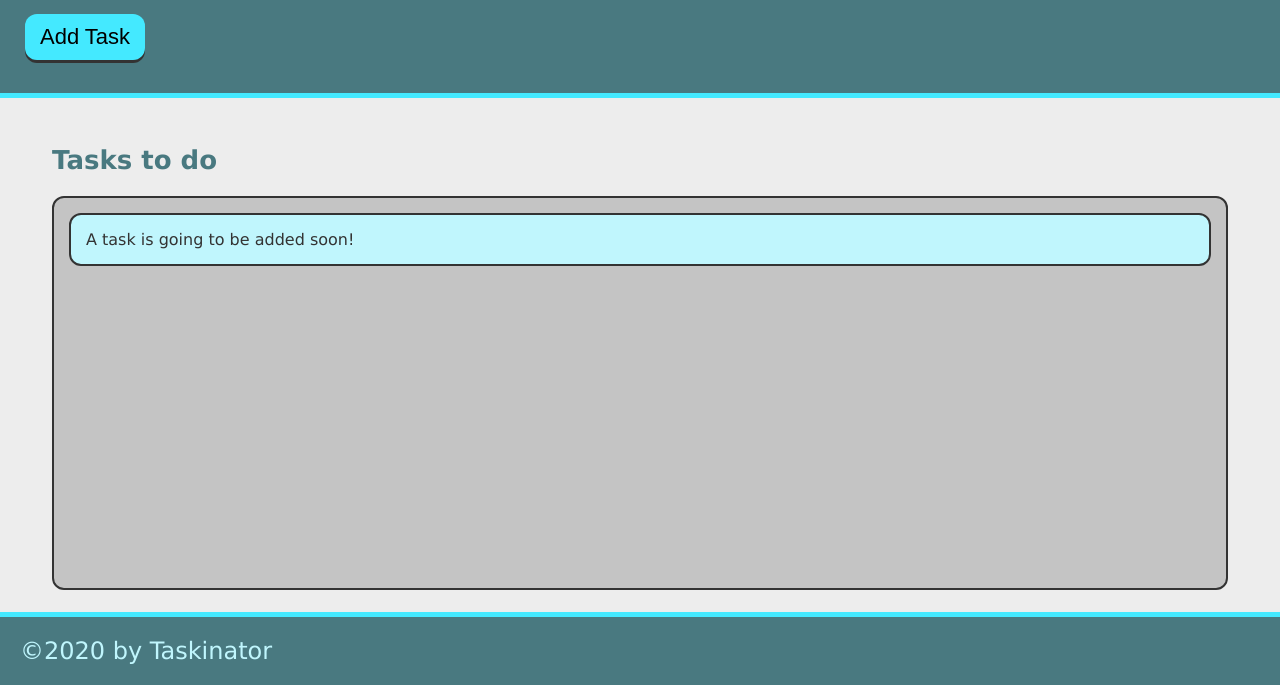
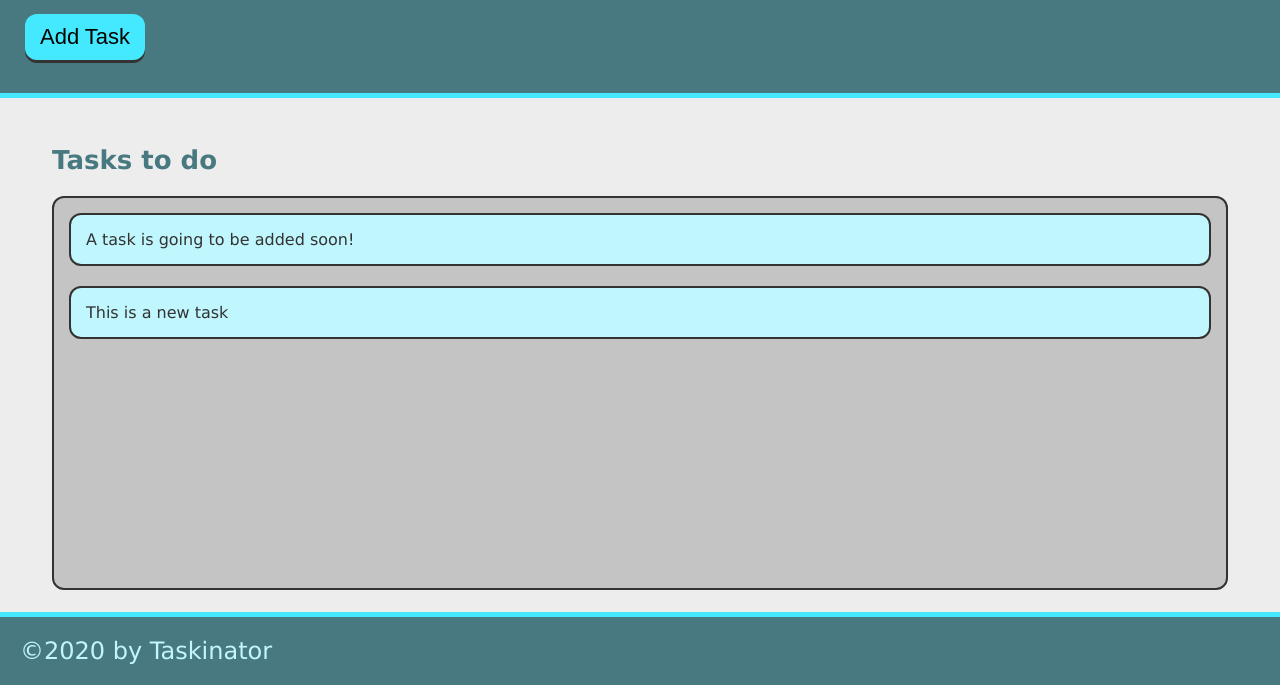
Before and after one commit to BrookesCodeStuff/taskinator, a plain HTML site: page index.html in a window 1280 px wide. Both pictures are taken after a click on the button "Add Task". Shown: the part 115-800 px from the top of the page. Drawn offline with Linux system fonts and the light colour scheme.

Commit message:
add ability to add task

```diff
--- a/assets/js/script.js
+++ b/assets/js/script.js
@@ -0,0 +1,11 @@
+let taskBtn = document.querySelector('#save-task');
+let tasksToDoEl = document.querySelector('#tasks-to-do');
+
+let handleCreateTask = function () {
+  let taskItemEl = document.createElement('li');
+  taskItemEl.className = 'task-item';
+  taskItemEl.textContent = 'This is a new task';
+  tasksToDoEl.appendChild(taskItemEl);
+};
+
+taskBtn.addEventListener('click', handleCreateTask);
--- a/index.html
+++ b/index.html
@@ -11,13 +11,13 @@
     <header>
       <h1 class="page-title">Taskinator</h1>
       <p>Click the button below to add a new task!</p>
-      <button class="btn">Add Task</button>
+      <button class="btn" id="save-task">Add Task</button>
     </header>
 
     <main class="page-content">
       <section class="task-list-wrapper">
         <h2 class="list-title">Tasks to do</h2>
-        <ul class="task-list">
+        <ul class="task-list" id="tasks-to-do">
           <li class="task-item">A task is going to be added soon!</li>
         </ul>
       </section>
```
